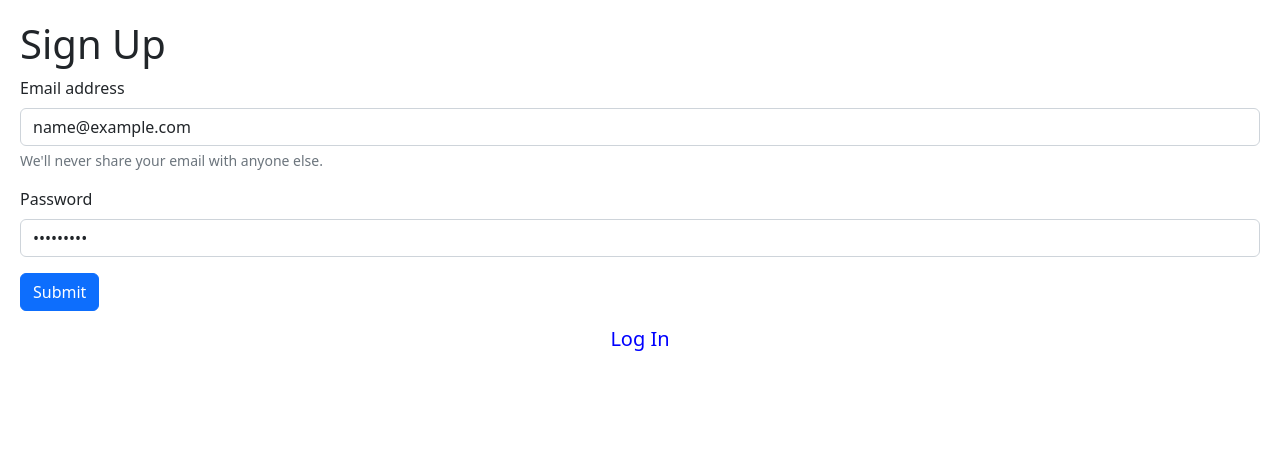
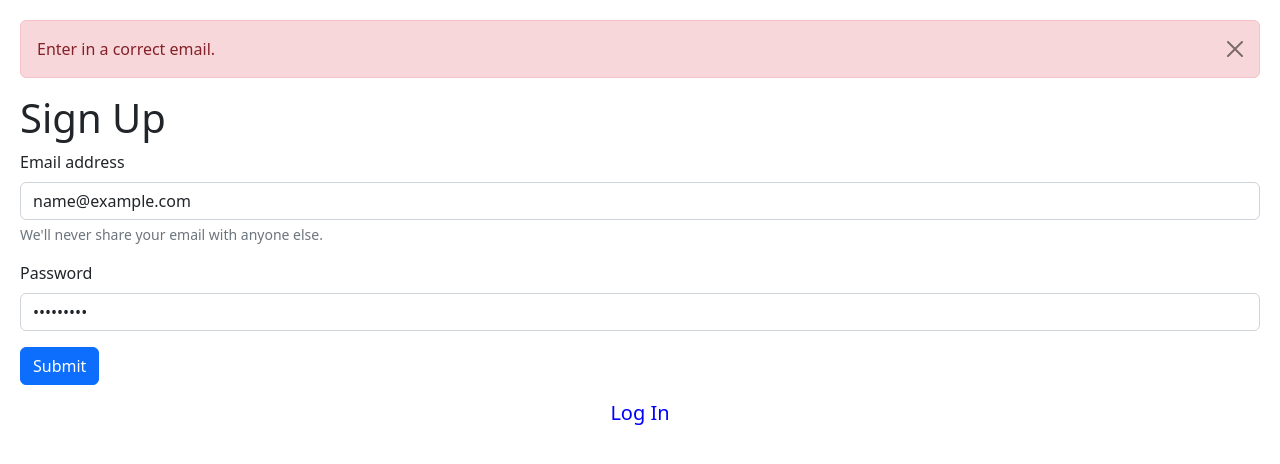
Before and after one commit to sharktankful/To-Do-List, a React (Vite) app in the folder FrontEnd/ToDo-List/: page /signup in a window 1280 px wide. Both pictures are taken after typing "name@example.com", "Sample123" into the empty fields and a click on the button "Submit". Shown: the top 464 px of the page. Built offline with nearby package versions, Linux system fonts and the light colour scheme; no server answers.

Commit message:
Included Alerts

```diff
--- a/FrontEnd/ToDo-List/src/components/LoginForm.tsx
+++ b/FrontEnd/ToDo-List/src/components/LoginForm.tsx
@@ -7,6 +7,7 @@
 }
 
 const LoginForm: React.FC<LoginProps> = ({ onTokenChange }) => {
+  const [showAlert, setShowAlert] = useState(false);
   const emailRef = useRef<HTMLInputElement>(null);
   const passwordRef = useRef<HTMLInputElement>(null);
 
@@ -30,11 +31,30 @@
       }
     } catch (error) {
       console.error("Error sending request:", error);
+
+      setShowAlert(true);
     }
+
   };
 
   return (
     <div>
+      {showAlert && (
+        <div
+          className="alert alert-danger alert-dismissible fade show"
+          role="alert"
+        >
+          Incorrect email or password entered.
+          <button
+            type="button"
+            className="btn-close"
+            data-bs-dismiss="alert"
+            aria-label="Close"
+          ></button>
+        </div>
+
+
+      )}
       <h1>Login</h1>
       <form onSubmit={handleSubmit}>
         <div className="mb-3">
--- a/FrontEnd/ToDo-List/src/components/SignUpForm.tsx
+++ b/FrontEnd/ToDo-List/src/components/SignUpForm.tsx
@@ -1,4 +1,4 @@
-import React, { FormEvent, useRef } from "react";
+import React, { FormEvent, useRef, useState } from "react";
 import axios from "axios";
 import { Link } from "react-router-dom";
 
@@ -7,6 +7,7 @@
 }
 
 const SignUpForm: React.FC<FormProps> = ({ onTokenChange }) => {
+  const [showAlert, setShowAlert] = useState(false);
   const emailRef = useRef<HTMLInputElement>(null);
   const passwordRef = useRef<HTMLInputElement>(null);
 
@@ -26,11 +27,29 @@
       onTokenChange(token);
     } catch (error) {
       console.error("Error sending request:", error);
+
+      setShowAlert(true);
     }
   };
 
   return (
     <div>
+      {showAlert && (
+        <div
+          className="alert alert-danger alert-dismissible fade show"
+          role="alert"
+        >
+          Enter in a correct email.
+          <button
+            type="button"
+            className="btn-close"
+            data-bs-dismiss="alert"
+            aria-label="Close"
+          ></button>
+        </div>
+
+
+      )}
       <h1>Sign Up</h1>
       <form onSubmit={handleSubmit}>
         <div className="mb-3">
--- a/FrontEnd/ToDo-List/src/main.tsx
+++ b/FrontEnd/ToDo-List/src/main.tsx
@@ -2,6 +2,7 @@
 import ReactDOM from "react-dom/client";
 import App from "./App";
 import "bootstrap/dist/css/bootstrap.css";
+import 'bootstrap/dist/js/bootstrap.bundle.min.js';
 import "./index.css";
 
 
```
